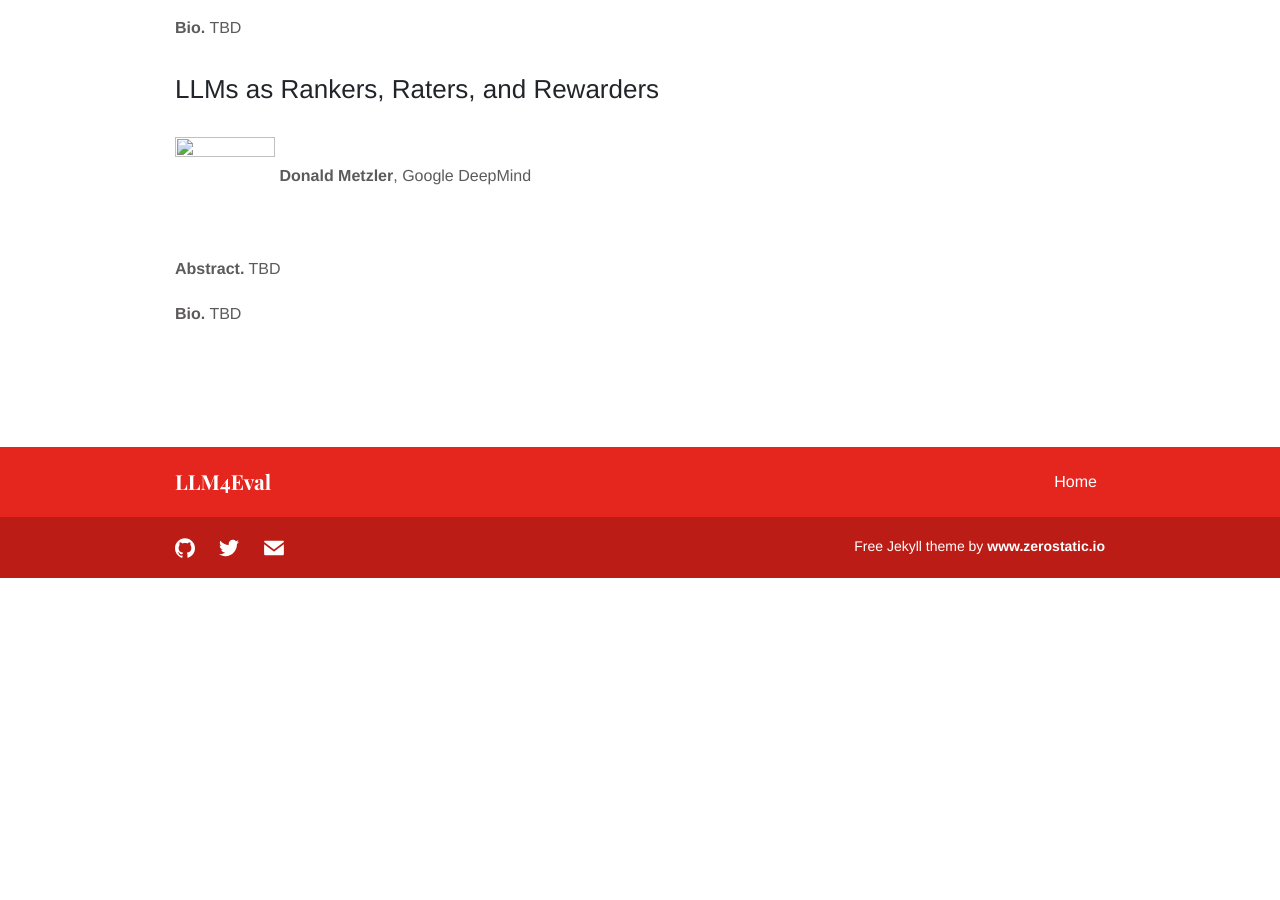
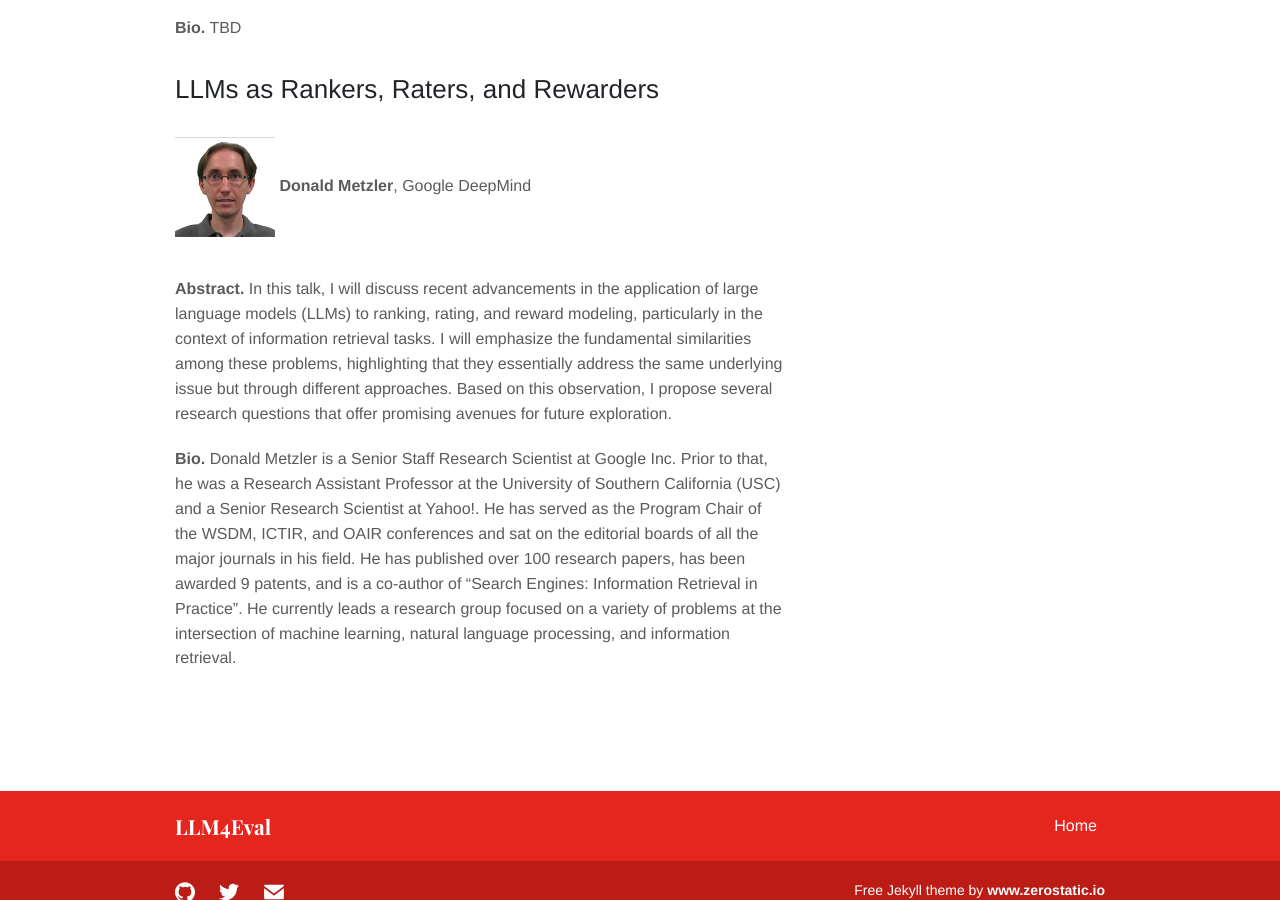
Before and after one commit to LLM4Eval/llm4eval, a Jekyll site: the page built from program.md, in a window 1280 px wide and 900 px high, scrolled down 560 px. Built offline with Jekyll 4.4.1, drawn with Linux system fonts in a browser that asks for light colours; before the commit the page ends 1138 px from its top, so only the background shows below that.

Commit message:
Adding Don

```diff
--- a/program.md
+++ b/program.md
@@ -21,8 +21,8 @@ __Bio.__ TBD
 
 ## LLMs as Rankers, Raters, and Rewarders
 
-<img style="vertical-align:middle" width="100px" height="80px" src="./images/logo/LLMJudge-logo.png" /> __Donald Metzler__, Google DeepMind
+<img style="vertical-align:middle" width="100px" height="80px" src="../images/team/don1.png" /> __Donald Metzler__, Google DeepMind
 
-__Abstract.__ TBD
+__Abstract.__ In this talk, I will discuss recent advancements in the application of large language models (LLMs) to ranking, rating, and reward modeling, particularly in the context of information retrieval tasks. I will emphasize the fundamental similarities among these problems, highlighting that they essentially address the same underlying issue but through different approaches. Based on this observation, I propose several research questions that offer promising avenues for future exploration.
 
-__Bio.__ TBD
+__Bio.__ Donald Metzler is a Senior Staff Research Scientist at Google Inc. Prior to that, he was a Research Assistant Professor at the University of Southern California (USC) and a Senior Research Scientist at Yahoo!. He has served as the Program Chair of the WSDM, ICTIR, and OAIR conferences and sat on the editorial boards of all the major journals in his field. He has published over 100 research papers, has been awarded 9 patents, and is a co-author of "Search Engines: Information Retrieval in Practice". He currently leads a research group focused on a variety of problems at the intersection of machine learning, natural language processing, and information retrieval.
```
Also changed, not shown: images/team/Ian.jpg (added), images/team/don.png (added), images/team/don1.png (added).
